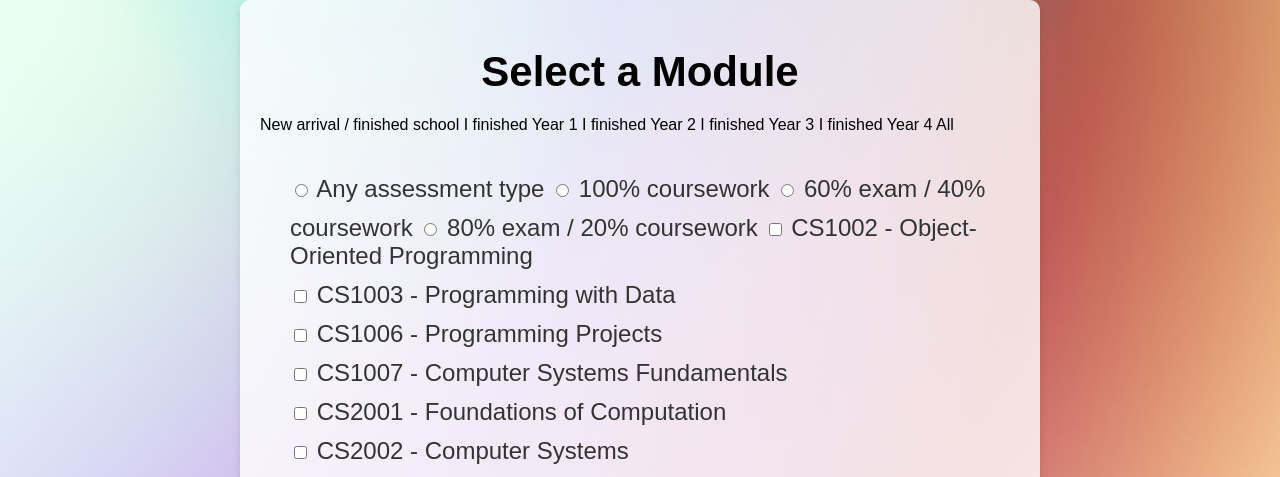
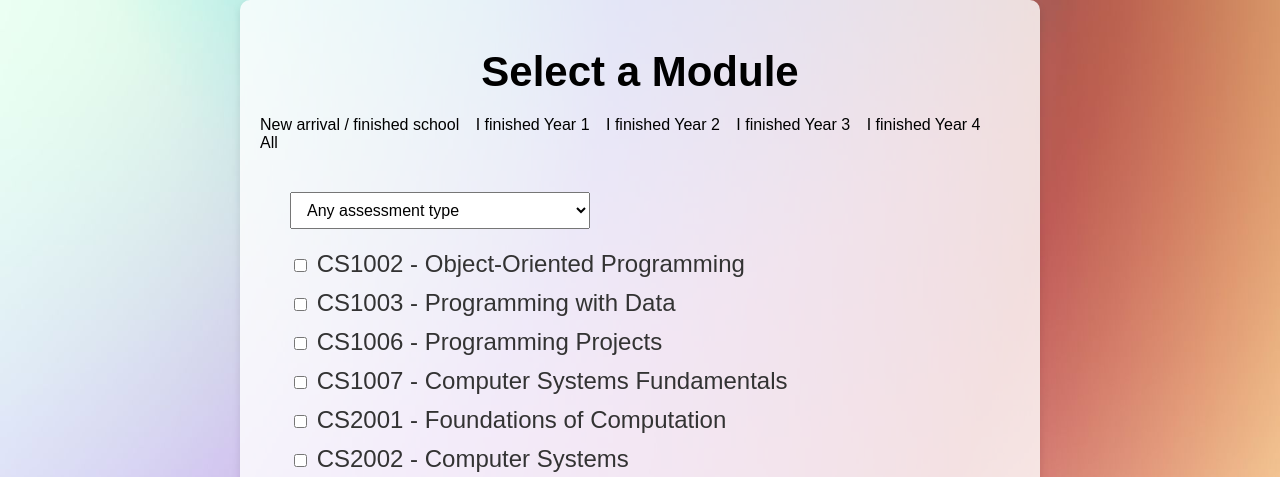
Before and after one commit to VeronikaShevc/module-picker, a FastAPI app: page / in a window 1280 px wide. Shown: the top 477 px of the page. Run offline with FastAPI, Linux system fonts and the light colour scheme.

Commit message:
fix missing return statement, add exam_percent dropdown to homepage

```diff
--- a/app.py
+++ b/app.py
@@ -110,8 +110,7 @@ async def read_item(request: Request, last_year: str = None, exam_percent: str =
 
     filtered = filter_by_last_year(filtered, last_year, "checklist")
 
-    return templates.TemplateResponse(request=request, name="index.html", context={"modules": filtered, "last_year": last_year})
-
+    return templates.TemplateResponse(request=request, name="index.html", context={"modules": filtered, "last_year": last_year, "exam_percent": exam_percent})
 
 @app.get("/check", response_class=HTMLResponse)
 async def check_eligibility(request: Request, passed: list[str] = Query(default=[]), last_year: str = Query(default=None), exam_percent: str = None, coursework_percent: str = None, exam_duration: str = None):
--- a/static/style.css
+++ b/static/style.css
@@ -74,3 +74,15 @@ a {
 .status-pending {
     background-color: #ffe4a3;
 }
+
+.year-nav a {
+    margin-right: 12px;
+}
+
+select {
+    font-size: 16px;
+    padding: 8px 12px;
+    margin: 10px 0;
+    display: block;
+    width: 300px;
+}
--- a/templates/index.html
+++ b/templates/index.html
@@ -18,10 +18,12 @@
         <ul>
             <form method="get" action="/check">
                 <input type="hidden" name="last_year" value="{{ last_year }}">
-                <label><input type="radio" name="exam_percent" value=""> Any assessment type</label>
-                <label><input type="radio" name="exam_percent" value="0"> 100% coursework</label>
-                <label><input type="radio" name="exam_percent" value="60"> 60% exam / 40% coursework</label>
-                <label><input type="radio" name="exam_percent" value="80"> 80% exam / 20% coursework</label>
+                <select name="exam_percent" onchange="window.location.href='/?last_year={{ last_year }}&exam_percent=' + this.value">
+                    <option value="" {% if not exam_percent %}selected{% endif %}>Any assessment type</option>
+                    <option value="0" {% if exam_percent == 0 %}selected{% endif %}>100% coursework</option>
+                    <option value="60" {% if exam_percent == 60 %}selected{% endif %}>60% exam / 40% coursework</option>
+                    <option value="80" {% if exam_percent == 80 %}selected{% endif %}>80% exam / 20% coursework</option>
+                </select>
                 {% for code, details in modules.items() %}
                     <input type="checkbox" name="passed" value="{{code}}"> {{code}} - {{details.name}}<br>
                 {% endfor %}
```
